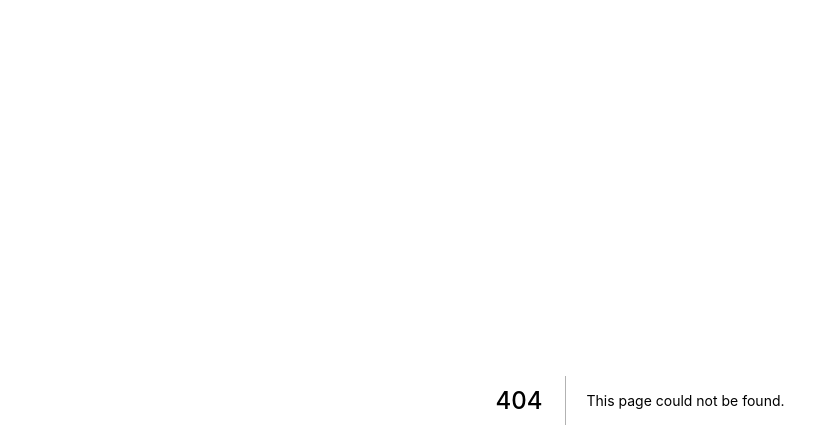
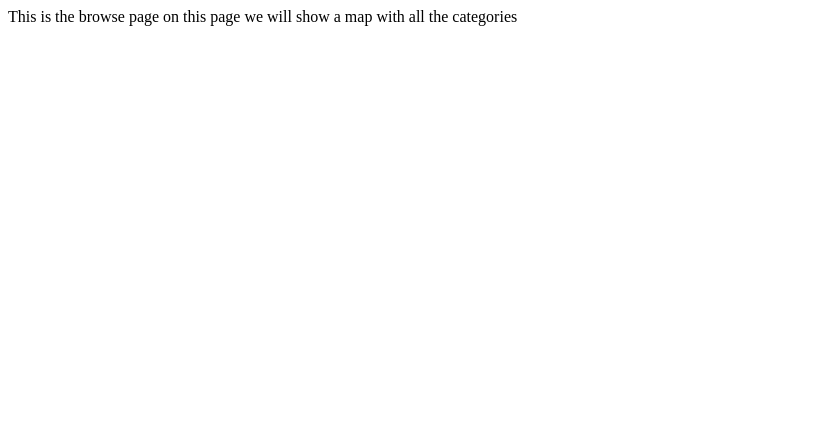
Before and after one commit to cojoclaudiu/squareify, a Next.js app: page /browse in a window 1280 px wide. Before the commit this address had no page. Shown: the top 448 px of the page, without its empty margins (0-839 px from the left). Built offline with nearby package versions, Linux system fonts and the light colour scheme.

Commit message:
first pages

```diff
--- /dev/null
+++ b/src/pages/browse/index.jsx
@@ -0,0 +1,3 @@
+export default function Browse() {
+  return <div>This is the browse page on this page we will show a map with all the categories</div>;
+}
--- /dev/null
+++ b/src/pages/browse/technology/index.jsx
@@ -0,0 +1,3 @@
+export default function TechnologyPage() {
+  return <div>Page with tech products</div>;
+}
```
Also changed, not shown: src/components/Headex.jsx (added).
